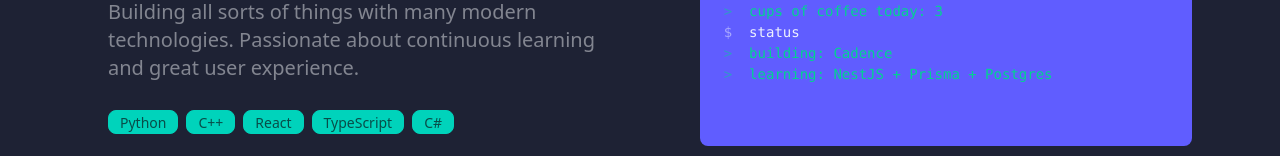
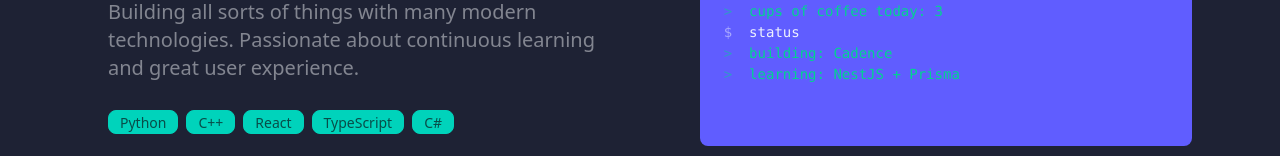
Before and after one commit to taddmtii/portfolio, a React (Vite) app: page / in a window 1280 px wide. Shown: the part 274-430 px from the top of the page. Built offline with nearby package versions, Linux system fonts and the light colour scheme.

Commit message:
modified TerminalCard

```diff
--- a/src/components/TerminalCard.tsx
+++ b/src/components/TerminalCard.tsx
@@ -33,7 +33,7 @@ export function TerminalCard() {
           <code>building: <a href="https://github.com/taddmtii/Cadence" target="_blank">Cadence</a></code>
         </pre>
         <pre data-prefix=">" className="text-success">
-          <code>learning: NestJS + Prisma + Postgres</code>
+          <code>learning: NestJS + Prisma</code>
         </pre>
       </div>
     </>
```
